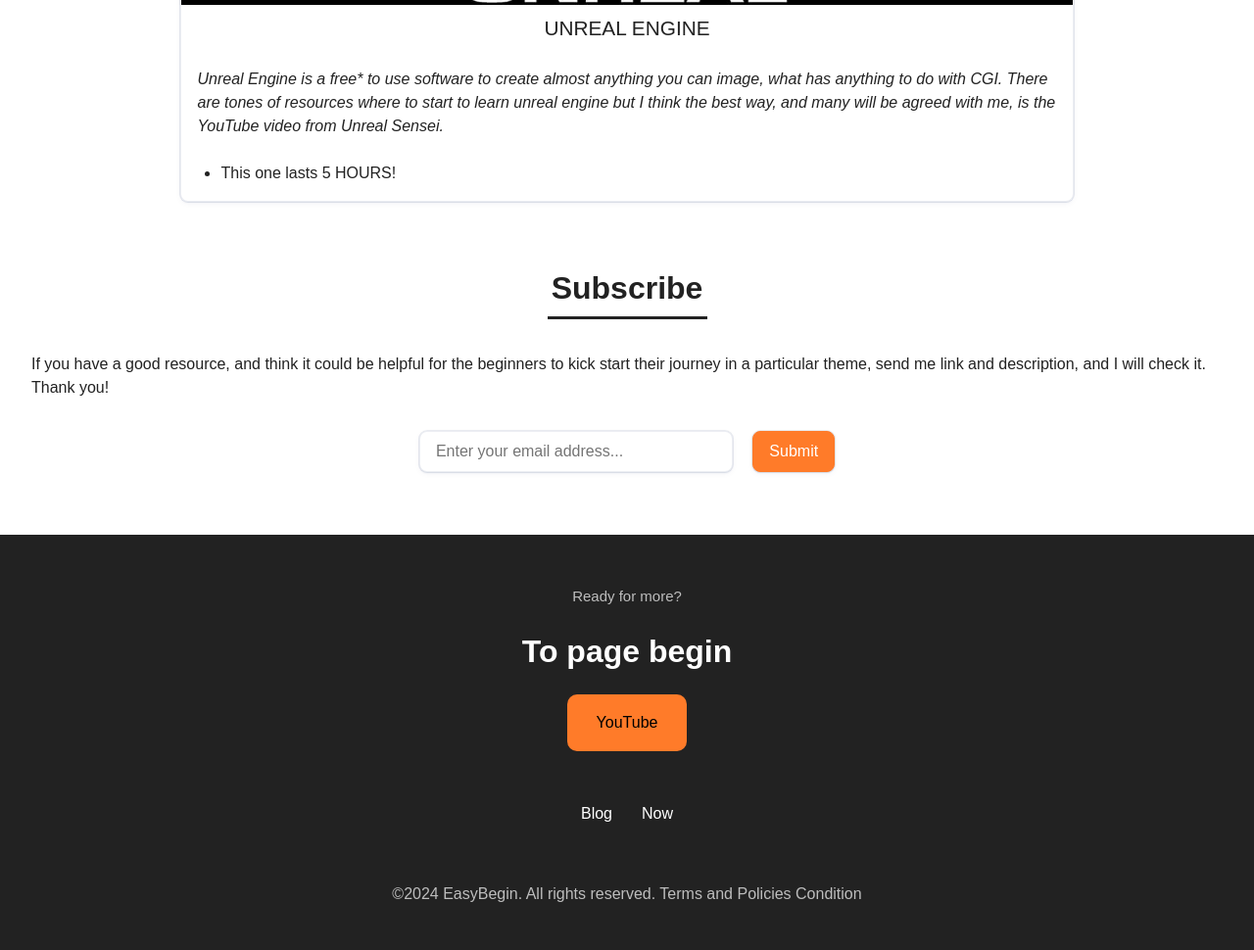
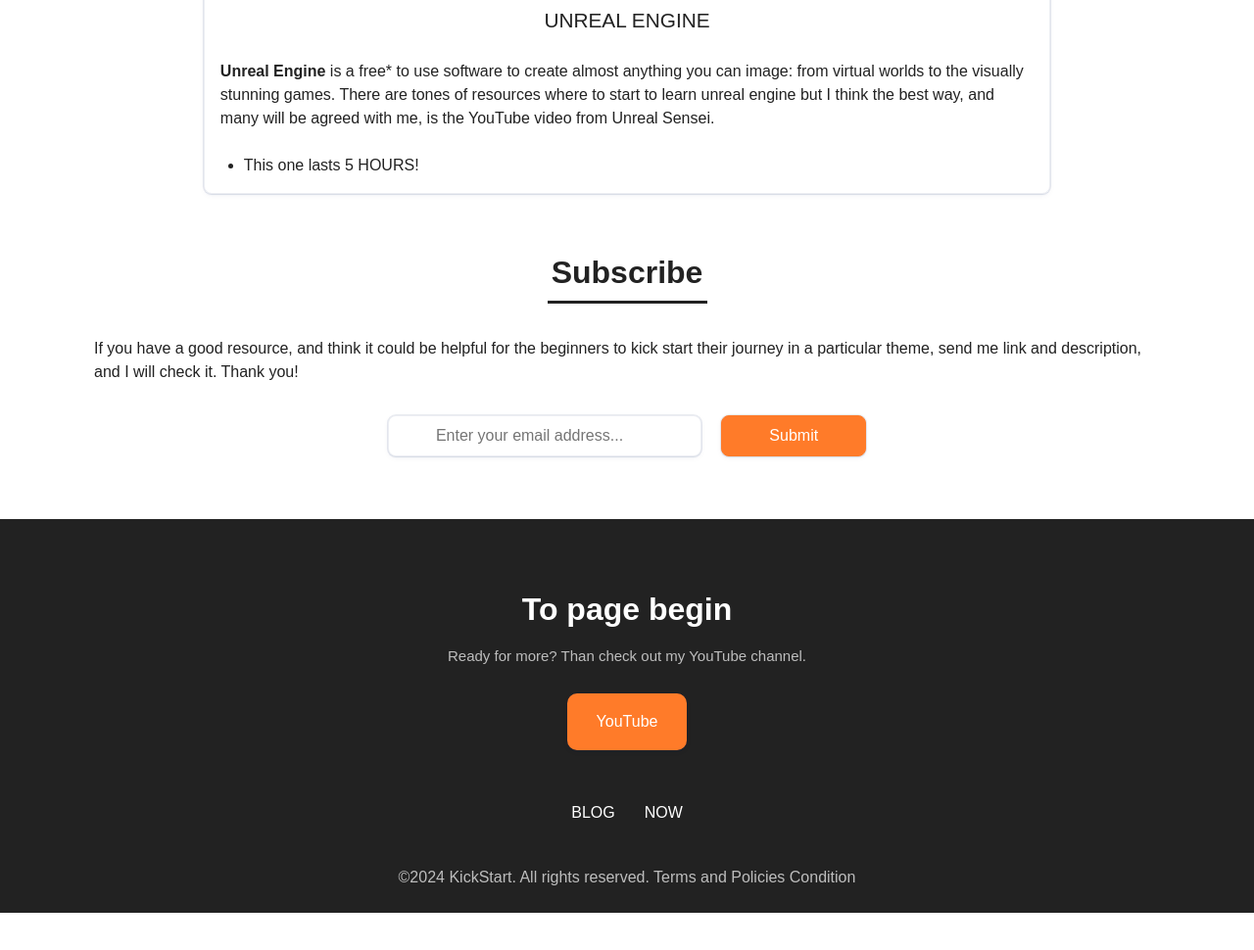
Before and after one commit to begli-amanov/my-first-website, a website built with webpack: page index.html in a window 1280 px wide. Shown: the part 532-1502 px from the top of the page at 98% size. After the commit the page ends 1464 px from the top, so only its background shows below. Built offline with nearby package versions, Linux system fonts and the light colour scheme.

Commit message:
Add a better page appearance.

```diff
--- a/css/style.css
+++ b/css/style.css
@@ -19,7 +19,7 @@
 
   /* from author */
   --flex: flex;
-  --content-padding: .5rem 1rem;
+  --content-padding: .5rem 3rem;
   --primary-font: 1rem/1.5rem 'Poppins', sans-serif;
   --primary-color: #222;
   --secondary-color: #ff7b29;
@@ -119,7 +119,7 @@
 h2 {
   font: bold 2rem/3rem 'Poppins', sans-serif;
   text-align: center;
-  margin-top: 1.5rem;
+  margin-top: 1rem;
   margin-bottom: 0;
 }
 
@@ -177,15 +177,16 @@
 }
 
 .background {
-  background: url("/assets/UE-logo.jpg") 40% 40% no-repeat;
+  background: url("/assets/UE-logo.jpg") 0 35% no-repeat;
   height: 18.75rem;
   background-size: cover;
+  border-top-left-radius: .5rem;
+  border-top-right-radius: .5rem;
 }
 
 .description {
   font: var(--primary-font);
   padding: .5rem 1rem;
-  font-style: italic;
 }
 
 .subscribe {
@@ -243,7 +244,8 @@
   min-width: 100%;
   color: #fff;
   font: var(--primary-font);
-  padding: 4% 3%;
+  margin-bottom: 0;
+  padding: 5rem 4% 1.5rem;
 }
 
 .footer-link {
@@ -277,27 +279,34 @@
   margin-bottom: 2rem;
   display: flex;
   justify-content: center;
+  text-transform: uppercase;
 }
 
 .footer-logo {
   color: #fff;
-  margin-bottom: .75rem;
+  margin-bottom: 1.5rem;
+  margin-top: 0;
 }
 
 .copyrights {
   opacity: .7;
-  margin-bottom: 0;
+  margin: 0;
 }
 
 .youtube-button {
-  color: #000;
+  color: #fff;
   background-color: #ff7b29;
   border-radius: .625rem;
   padding: 1.25rem 1.875rem;
   font-size: 1rem;
-  margin-top: 1.25rem;
+  margin-top: 1rem;
   border: 0;
+  box-shadow: var(--shadow);
   cursor: pointer;
+}
+
+.youtube-button:hover {
+  background: var(--btn-hover);
 }
 
 
--- a/index.html
+++ b/index.html
@@ -28,11 +28,11 @@
     <!-- add your site or application content here -->
 
     <!-- hero section -->
-    <header>
+    <header id="header">
       <section class="navigation">
         <div>
           <a href="">
-            <h1 class="site-name">EasyBegin</h1>
+            <h1 class="site-name">KickStart</h1>
           </a>
         </div>
 
@@ -58,11 +58,11 @@
           <p class="headers">Unreal Engine</p>
 
           <p class="description">
-            Unreal Engine is a free* to use software to create almost anything
-            you can image, what has anything to do with CGI. There are tones of
-            resources where to start to learn unreal engine but I think the best
-            way, and many will be agreed with me, is the YouTube video from
-            Unreal Sensei.
+            <strong> Unreal Engine</strong> is a free* to use software to create
+            almost anything you can image: from virtual worlds to the visually
+            stunning games. There are tones of resources where to start to learn
+            unreal engine but I think the best way, and many will be agreed with
+            me, is the YouTube video from Unreal Sensei.
           </p>
 
           <ul>
@@ -104,10 +104,13 @@
     <!-- this is where footer begins -->
     <footer>
       <div class="footer-wrapper">
-        <p class="faded-text">Ready for more?</p>
         <h1 class="footer-logo">
-          <a href="" class="footer-link">To page begin</a>
+          <a href="#header" class="footer-link">To page begin</a>
         </h1>
+
+        <p class="faded-text">
+          Ready for more? Than check out my YouTube channel.
+        </p>
 
         <a href="">
           <button class="youtube-button">YouTube</button>
@@ -121,7 +124,7 @@
         <section class="legal-info">
           <div class="">
             <p class="copyrights">
-              ©2024 EasyBegin. All rights reserved. Terms and Policies Condition
+              ©2024 KickStart. All rights reserved. Terms and Policies Condition
             </p>
           </div>
         </section>
```
